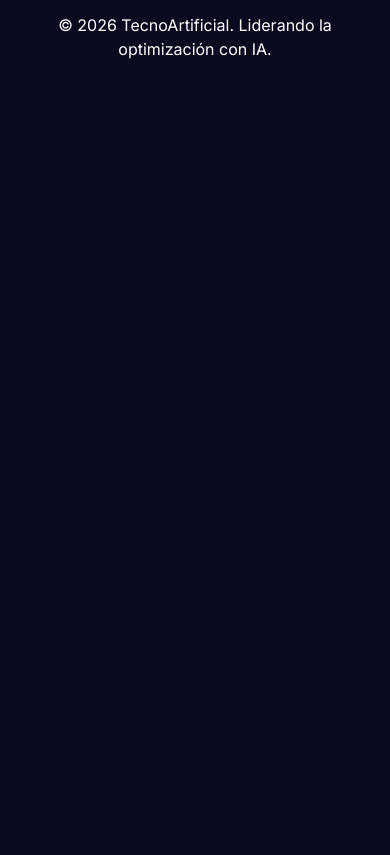
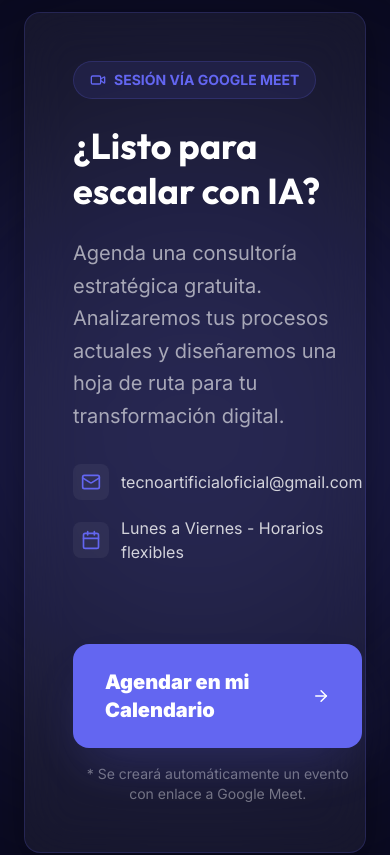
Before and after one commit to mvaldes86-pixel/tecnoartificial, a Next.js app: page / in a window 390 px wide. Shown: the part 7180-8035 px from the top of the page. Before the commit the page ends 7337 px from the top, so only its background shows below. Built offline with nearby package versions, Linux system fonts and the light colour scheme.

Commit message:
UI: Fix mobile menu overlay and add Booking section with Google Calendar

```diff
--- a/src/app/page.tsx
+++ b/src/app/page.tsx
@@ -4,6 +4,7 @@ import Services from "@/components/Services";
 import About from "@/components/About";
 import Process from "@/components/Process";
 import Portfolio from "@/components/Portfolio";
+import Booking from "@/components/Booking";
 
 export default function Home() {
   return (
@@ -14,12 +15,10 @@ export default function Home() {
       <Portfolio />
       <About />
       <Process />
-
+      <Booking />
 
       <footer className="py-24 border-t border-white/5 px-6 text-center">
-
-        <p>&copy; {new Date().getFullYear()} TecnoArtificial.  Liderando la optimización con IA.</p>
-
+        <p>&copy; {new Date().getFullYear()} TecnoArtificial. Liderando la optimización con IA.</p>
       </footer>
     </main>
   );
--- /dev/null
+++ b/src/components/Booking.tsx
@@ -0,0 +1,62 @@
+import React from 'react';
+import { Calendar, Mail, ArrowRight, Video } from 'lucide-react';
+
+export default function Booking() {
+  return (
+    <section id="consultoria" className="py-24 px-6 relative overflow-hidden">
+      {/* Background Glow */}
+      <div className="absolute top-1/2 left-1/2 -translate-x-1/2 -translate-y-1/2 w-[600px] h-[600px] bg-primary/20 blur-[120px] rounded-full pointer-events-none" />
+
+      <div className="max-w-5xl mx-auto">
+        <div className="glass-card !p-12 border-primary/20 relative">
+          <div className="grid md:grid-cols-2 gap-12 items-center">
+            <div>
+              <div className="inline-flex items-center gap-2 px-4 py-2 rounded-full bg-primary/10 border border-primary/20 text-primary text-sm font-bold mb-6">
+                <Video className="w-4 h-4" />
+                SESIÓN VÍA GOOGLE MEET
+              </div>
+
+              <h2 className="font-display text-4xl md:text-5xl font-bold mb-6 leading-tight">
+                ¿Listo para escalar con IA?
+              </h2>
+              <p className="text-xl text-white/60 mb-8 leading-relaxed">
+                Agenda una consultoría estratégica gratuita. Analizaremos tus procesos actuales y diseñaremos una hoja de ruta para tu transformación digital.
+              </p>
+
+              <div className="space-y-4 mb-8">
+                <div className="flex items-center gap-3 text-white/80">
+                  <div className="p-2 bg-white/5 rounded-lg">
+                    <Mail className="w-5 h-5 text-primary" />
+                  </div>
+                  <span>tecnoartificialoficial@gmail.com</span>
+                </div>
+                <div className="flex items-center gap-3 text-white/80">
+                  <div className="p-2 bg-white/5 rounded-lg">
+                    <Calendar className="w-5 h-5 text-primary" />
+                  </div>
+                  <span>Lunes a Viernes - Horarios flexibles</span>
+                </div>
+              </div>
+            </div>
+
+            <div className="flex flex-col gap-4">
+              <a
+                href="https://calendar.google.com/calendar/u/2?cid=dGVjbm9hcnRpZmljaWFsb2ZpY2lhbEBnbWFpbC5jb20"
+                target="_blank"
+                rel="noopener noreferrer"
+                className="group relative inline-flex items-center justify-center gap-3 bg-primary hover:bg-primary/90 text-white px-8 py-6 rounded-2xl font-black text-xl transition-all hover:scale-[1.02] active:scale-[0.98] shadow-2xl shadow-primary/20"
+              >
+                Agendar en mi Calendario
+                <ArrowRight className="w-6 h-6 group-hover:translate-x-1 transition-transform" />
+              </a>
+
+              <p className="text-center text-white/40 text-sm">
+                * Se creará automáticamente un evento con enlace a Google Meet.
+              </p>
+            </div>
+          </div>
+        </div>
+      </div>
+    </section>
+  );
+}
--- a/src/components/Navbar.tsx
+++ b/src/components/Navbar.tsx
@@ -38,17 +38,18 @@ export default function Navbar() {
 
         {/* Mobile Dropdown */}
         {isMenuOpen && (
-          <div className="absolute top-full left-0 right-0 mt-2 p-6 glass rounded-3xl md:hidden animate-in slide-in-from-top-4 duration-300">
-            <div className="flex flex-col gap-6 text-center">
-              <Link onClick={() => setIsMenuOpen(false)} href="/#servicios" className="text-lg py-2">Servicios</Link>
-              <Link onClick={() => setIsMenuOpen(false)} href="/#nosotros" className="text-lg py-2">Nosotros</Link>
-              <Link onClick={() => setIsMenuOpen(false)} href="/#proceso" className="text-lg py-2">Proceso</Link>
-              <Link onClick={() => setIsMenuOpen(false)} href="/consultoria" className="bg-primary py-4 rounded-2xl font-bold">
-                Consultoría Gratis
+          <div className="absolute top-full left-0 right-0 mt-4 p-8 bg-[#0A0A1F]/95 backdrop-blur-xl border border-white/10 rounded-[2rem] md:hidden animate-in slide-in-from-top-4 duration-300 shadow-2xl">
+            <div className="flex flex-col gap-8 text-center">
+              <Link onClick={() => setIsMenuOpen(false)} href="/#servicios" className="text-xl font-medium text-white/90 py-2 border-b border-white/5">Servicios</Link>
+              <Link onClick={() => setIsMenuOpen(false)} href="/#nosotros" className="text-xl font-medium text-white/90 py-2 border-b border-white/5">Nosotros</Link>
+              <Link onClick={() => setIsMenuOpen(false)} href="/#proceso" className="text-xl font-medium text-white/90 py-2 border-b border-white/5">Proceso</Link>
+              <Link onClick={() => setIsMenuOpen(false)} href="https://calendar.google.com/calendar/u/2?cid=dGVjbm9hcnRpZmljaWFsb2ZpY2lhbEBnbWFpbC5jb20" target="_blank" className="bg-primary hover:bg-primary/90 text-white py-5 rounded-2xl font-black text-lg shadow-lg shadow-primary/20 transition-all active:scale-95">
+                Reservar Consultoría
               </Link>
             </div>
           </div>
         )}
+
       </div>
     </nav>
 
```
